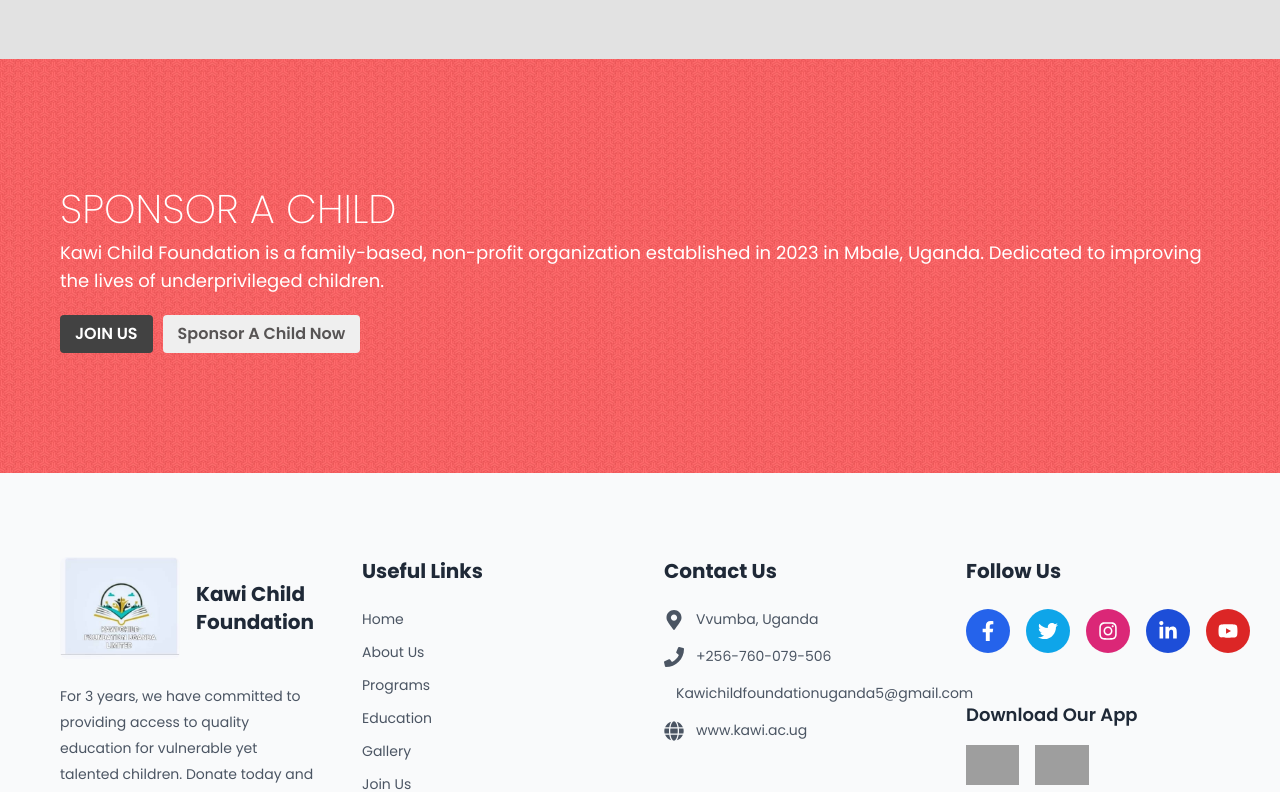
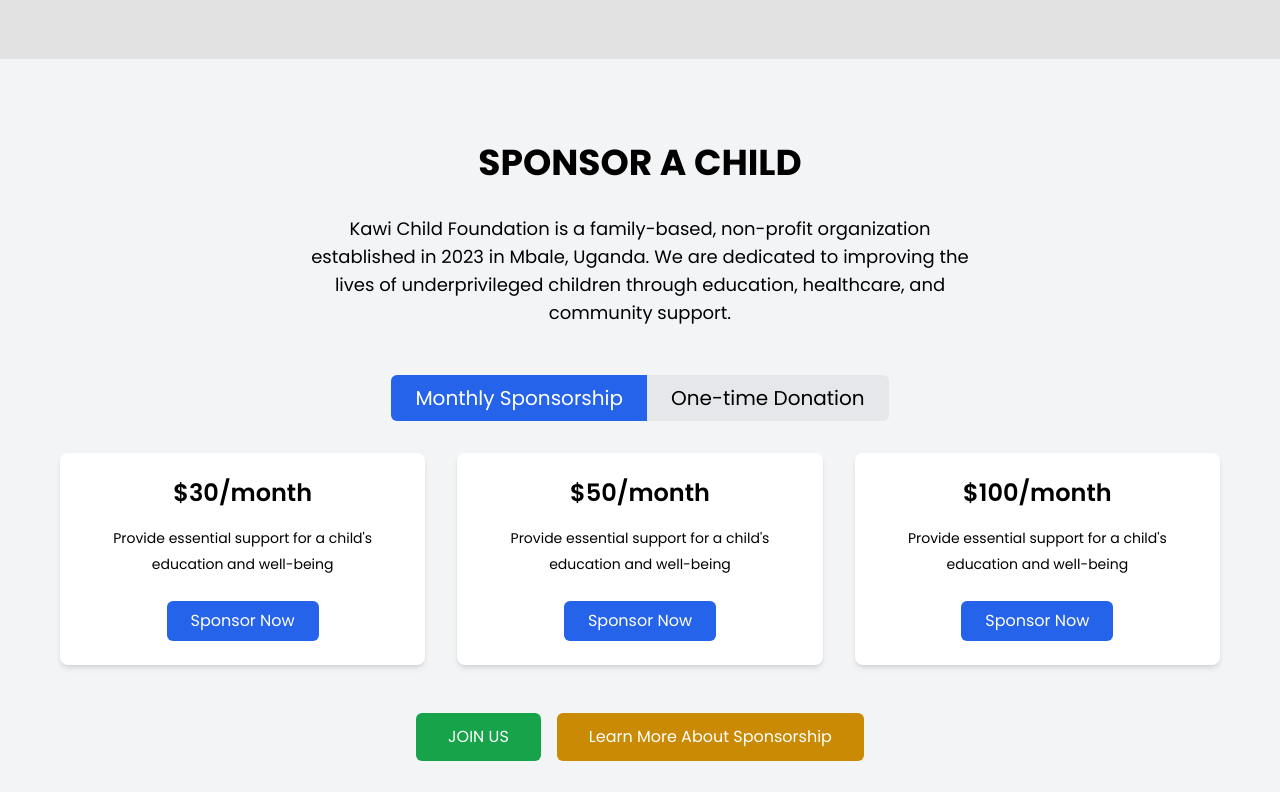
Before and after one commit to francislub/kawi-child-foundation, a Next.js app: page / in a window 1280 px wide. Shown: the part 4320-5112 px from the top of the page. Built offline with nearby package versions, Linux system fonts and the light colour scheme; grey boxes are pictures that could not be loaded.

Commit message:
Your commit message he

```diff
--- /dev/null
+++ b/components/FAQ.tsx
@@ -0,0 +1,56 @@
+import { useState } from "react"
+
+const faqs = [
+    {
+        question: "How does child sponsorship work?",
+        answer:
+            "Child sponsorship involves making a monthly commitment to support a specific child's education, healthcare, and overall well-being. Your contributions go directly towards programs that benefit your sponsored child and their community.",
+    },
+    {
+        question: "How much does it cost to sponsor a child?",
+        answer:
+            "We offer sponsorship options starting from $30 per month. You can choose the sponsorship level that best fits your budget and desired impact.",
+    },
+    {
+        question: "Can I communicate with my sponsored child?",
+        answer:
+            "Yes! We encourage sponsors to write letters to their sponsored children. You'll also receive updates and photos about your sponsored child's progress throughout the year.",
+    },
+    {
+        question: "How long does sponsorship last?",
+        answer:
+            "Sponsorship typically lasts until the child completes their education or reaches adulthood. However, you can choose to end your sponsorship at any time if your circumstances change.",
+    },
+]
+
+export default function FAQ() {
+    const [openIndex, setOpenIndex] = useState<number | null>(null)
+
+    const toggleFAQ = (index: number) => {
+        setOpenIndex(openIndex === index ? null : index)
+    }
+
+    return (
+        <section className="py-16">
+            <div className="container mx-auto px-4">
+                <h2 className="text-3xl font-bold text-center mb-12">Frequently Asked Questions</h2>
+                <div className="max-w-3xl mx-auto">
+                    {faqs.map((faq, index) => (
+                        <div key={index} className="mb-4">
+                            <button
+                                className="flex justify-between items-center w-full text-left p-4 bg-gray-100 rounded-md"
+                                onClick={() => toggleFAQ(index)}
+                            >
+                                <span className="font-semibold">{faq.question}</span>
+                                <span>{openIndex === index ? "-" : "+"}</span>
+                            </button>
+                            {openIndex === index && (
+                                <div className="p-4 bg-white border border-gray-200 rounded-b-md">{faq.answer}</div>
+                            )}
+                        </div>
+                    ))}
+                </div>
+            </div>
+        </section>
+    )
+}
--- /dev/null
+++ b/components/ImpactStats.tsx
@@ -0,0 +1,24 @@
+export default function ImpactStats() {
+    const stats = [
+        { number: "500+", description: "Children Sponsored" },
+        { number: "10", description: "Schools Supported" },
+        { number: "5,000+", description: "Lives Impacted" },
+        { number: "3", description: "Community Programs" },
+    ]
+
+    return (
+        <section className="bg-blue-600 text-white py-16">
+            <div className="container mx-auto px-4">
+                <h2 className="text-3xl font-bold text-center mb-12">Our Impact</h2>
+                <div className="grid grid-cols-2 md:grid-cols-4 gap-8">
+                    {stats.map((stat, index) => (
+                        <div key={index} className="text-center">
+                            <div className="text-4xl font-bold mb-2">{stat.number}</div>
+                            <div>{stat.description}</div>
+                        </div>
+                    ))}
+                </div>
+            </div>
+        </section>
+    )
+}
--- /dev/null
+++ b/components/TestimonialSlider.tsx
@@ -0,0 +1,78 @@
+"use client"
+
+import { useState } from "react"
+import Image from "next/image"
+
+const testimonials = [
+    {
+        quote:
+            "Sponsoring a child through Kawi Child Foundation has been an incredibly rewarding experience. I've seen firsthand how my support is making a real difference in a child's life.",
+        author: "Sarah Johnson",
+        role: "Monthly Sponsor",
+        image: "/images/testimonial1.jpg",
+    },
+    {
+        quote:
+            "The transparency and regular updates from Kawi Child Foundation are impressive. I always know how my contributions are being used to help children in need.",
+        author: "Michael Lee",
+        role: "Volunteer and Donor",
+        image: "/images/testimonial2.jpg",
+    },
+    {
+        quote:
+            "As a teacher, I've seen the impact of Kawi Child Foundation's work in our local schools. The support they provide is truly transforming lives.",
+        author: "Emily Nkwanzi",
+        role: "Local Teacher",
+        image: "/images/testimonial3.jpg",
+    },
+]
+
+export default function TestimonialSlider() {
+    const [currentIndex, setCurrentIndex] = useState(0)
+
+    const nextTestimonial = () => {
+        setCurrentIndex((prevIndex) => (prevIndex + 1) % testimonials.length)
+    }
+
+    const prevTestimonial = () => {
+        setCurrentIndex((prevIndex) => (prevIndex - 1 + testimonials.length) % testimonials.length)
+    }
+
+    return (
+        <section className="bg-gray-100 py-16">
+            <div className="container mx-auto px-4">
+                <h2 className="text-3xl font-bold text-center mb-12">What Our Sponsors Say</h2>
+                <div className="max-w-3xl mx-auto relative">
+                    <div className="bg-white p-8 rounded-lg shadow-md">
+                        <p className="text-lg mb-6">"{testimonials[currentIndex].quote}"</p>
+                        <div className="flex items-center">
+                            <Image
+                                src={testimonials[currentIndex].image || "/placeholder.svg"}
+                                alt={testimonials[currentIndex].author}
+                                width={60}
+                                height={60}
+                                className="rounded-full mr-4"
+                            />
+                            <div>
+                                <div className="font-semibold">{testimonials[currentIndex].author}</div>
+                                <div className="text-gray-600">{testimonials[currentIndex].role}</div>
+                            </div>
+                        </div>
+                    </div>
+                    <button
+                        onClick={prevTestimonial}
+                        className="absolute left-0 top-1/2 transform -translate-y-1/2 bg-white p-2 rounded-full shadow-md"
+                    >
+                        &#8592;
+                    </button>
+                    <button
+                        onClick={nextTestimonial}
+                        className="absolute right-0 top-1/2 transform -translate-y-1/2 bg-white p-2 rounded-full shadow-md"
+                    >
+                        &#8594;
+                    </button>
+                </div>
+            </div>
+        </section>
+    )
+}
--- a/components/footer.tsx
+++ b/components/footer.tsx
@@ -174,8 +174,8 @@
               />
               <ContactInfo
                 icon={FaGlobe}
-                text="www.kawi.ac.ug"
-                href="https://www.kawi.ac.ug"
+                text="https://kawichildfoundation.com/"
+                href="https://kawichildfoundation.com/"
               />
             </div>
 
--- a/components/sponsor.tsx
+++ b/components/sponsor.tsx
@@ -1,30 +1,82 @@
-import Image from 'next/image'
-import Link from 'next/link'
-import React, { useState } from 'react';
+"use client"
+import Link from "next/link"
+import { useState } from "react"
 
 export default function Sponsor() {
+    const [activeTab, setActiveTab] = useState("monthly")
 
+    return (
+        <section className="bg-gray-100 py-16">
+            <div className="container mx-auto px-4">
+                <h2 className="text-4xl font-bold text-center mb-8">SPONSOR A CHILD</h2>
+                <p className="text-lg text-center mb-12 max-w-2xl mx-auto">
+                    Kawi Child Foundation is a family-based, non-profit organization established in 2023 in Mbale, Uganda. We are
+                    dedicated to improving the lives of underprivileged children through education, healthcare, and community
+                    support.
+                </p>
 
-  return (
-    <div>
-        <section className="join" id="joinSection">
-                <div className="container">
-                    <div className="joinTitle">
-                        SPONSOR A CHILD
-                        {/* & <span>SAVE LIVES</span> */}
-                    </div>
-                    <p className="text-lg">
-                    Kawi Child Foundation is a family-based, non-profit organization established in 2023 in Mbale, Uganda.
-                    Dedicated to improving the lives of underprivileged children.
-                    </p>
-                    <button className="joinNow rounded">
-                    <Link href="/joinus">JOIN US </Link>
+                <div className="flex justify-center mb-8">
+                    <button
+                        className={`px-6 py-2 rounded-l-md ${activeTab === "monthly" ? "bg-blue-600 text-white" : "bg-gray-200"}`}
+                        onClick={() => setActiveTab("monthly")}
+                    >
+                        Monthly Sponsorship
                     </button>
-                    <button className="adoptBtn rounded">
-                       <Link href="/sponsor">Sponsor A Child Now</Link>
+                    <button
+                        className={`px-6 py-2 rounded-r-md ${activeTab === "onetime" ? "bg-blue-600 text-white" : "bg-gray-200"}`}
+                        onClick={() => setActiveTab("onetime")}
+                    >
+                        One-time Donation
                     </button>
                 </div>
-            </section>
-    </div>
-  )
+
+                {activeTab === "monthly" && (
+                    <div className="grid grid-cols-1 md:grid-cols-3 gap-8">
+                        {[30, 50, 100].map((amount) => (
+                            <div key={amount} className="bg-white p-6 rounded-lg shadow-md text-center">
+                                <h3 className="text-2xl font-semibold mb-4">${amount}/month</h3>
+                                <p className="mb-6">Provide essential support for a child's education and well-being</p>
+                                <Link
+                                    href={`/sponsor?amount=${amount}`}
+                                    className="bg-blue-600 text-white px-6 py-2 rounded-md inline-block hover:bg-blue-700 transition duration-300"
+                                >
+                                    Sponsor Now
+                                </Link>
+                            </div>
+                        ))}
+                    </div>
+                )}
+
+                {activeTab === "onetime" && (
+                    <div className="bg-white p-8 rounded-lg shadow-md max-w-md mx-auto">
+                        <h3 className="text-2xl font-semibold mb-4">Make a One-time Donation</h3>
+                        <input
+                            type="number"
+                            placeholder="Enter amount"
+                            className="w-full px-4 py-2 mb-4 border rounded-md"
+                            min="1"
+                        />
+                        <button className="w-full bg-blue-600 text-white px-6 py-2 rounded-md hover:bg-blue-700 transition duration-300">
+                            Donate Now
+                        </button>
+                    </div>
+                )}
+
+                <div className="mt-12 text-center">
+                    <Link
+                        href="/joinus"
+                        className="bg-green-600 text-white px-8 py-3 rounded-md inline-block hover:bg-green-700 transition duration-300 mr-4"
+                    >
+                        JOIN US
+                    </Link>
+                    <Link
+                        href="/sponsor"
+                        className="bg-yellow-600 text-white px-8 py-3 rounded-md inline-block hover:bg-yellow-700 transition duration-300"
+                    >
+                        Learn More About Sponsorship
+                    </Link>
+                </div>
+            </div>
+        </section>
+    )
 }
```
